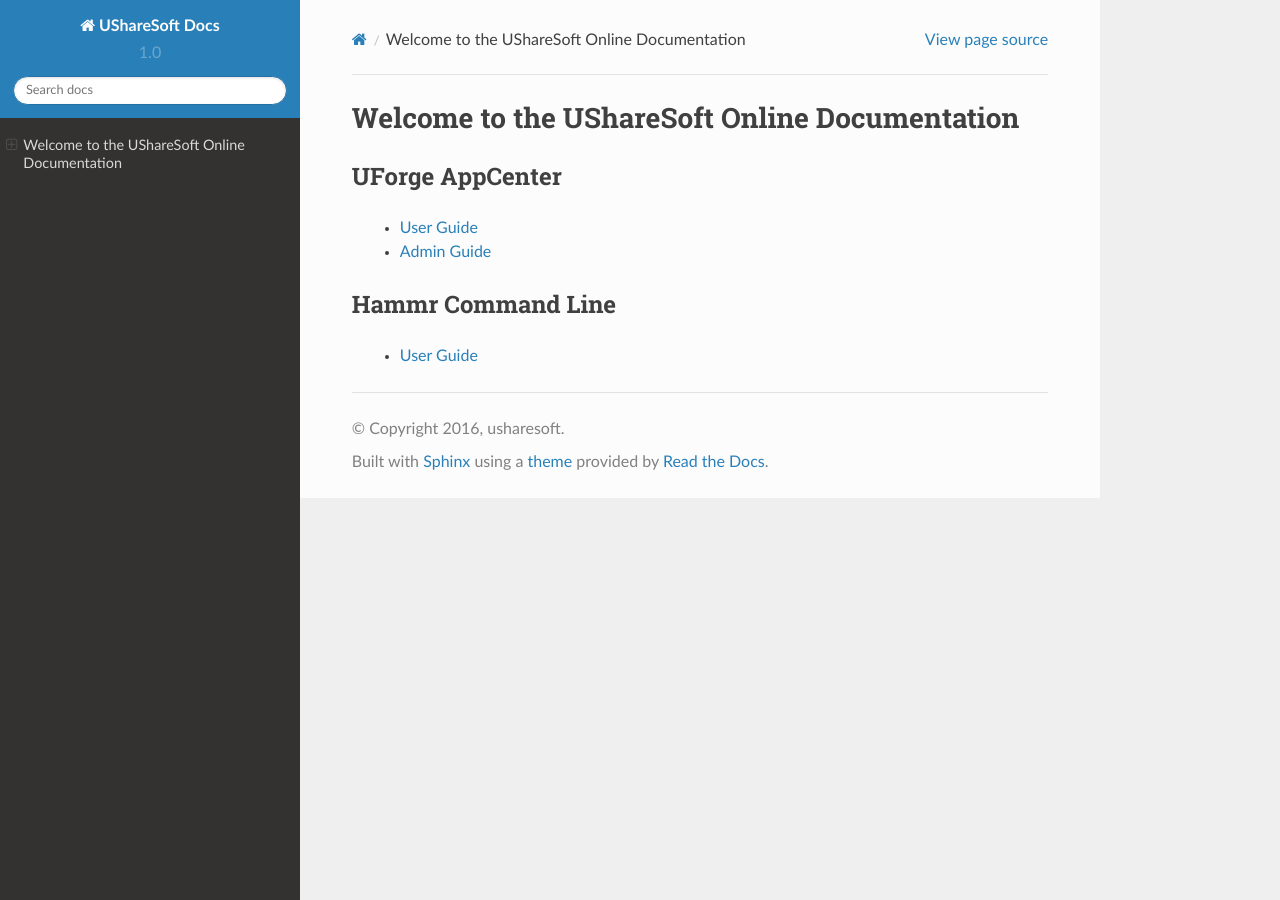
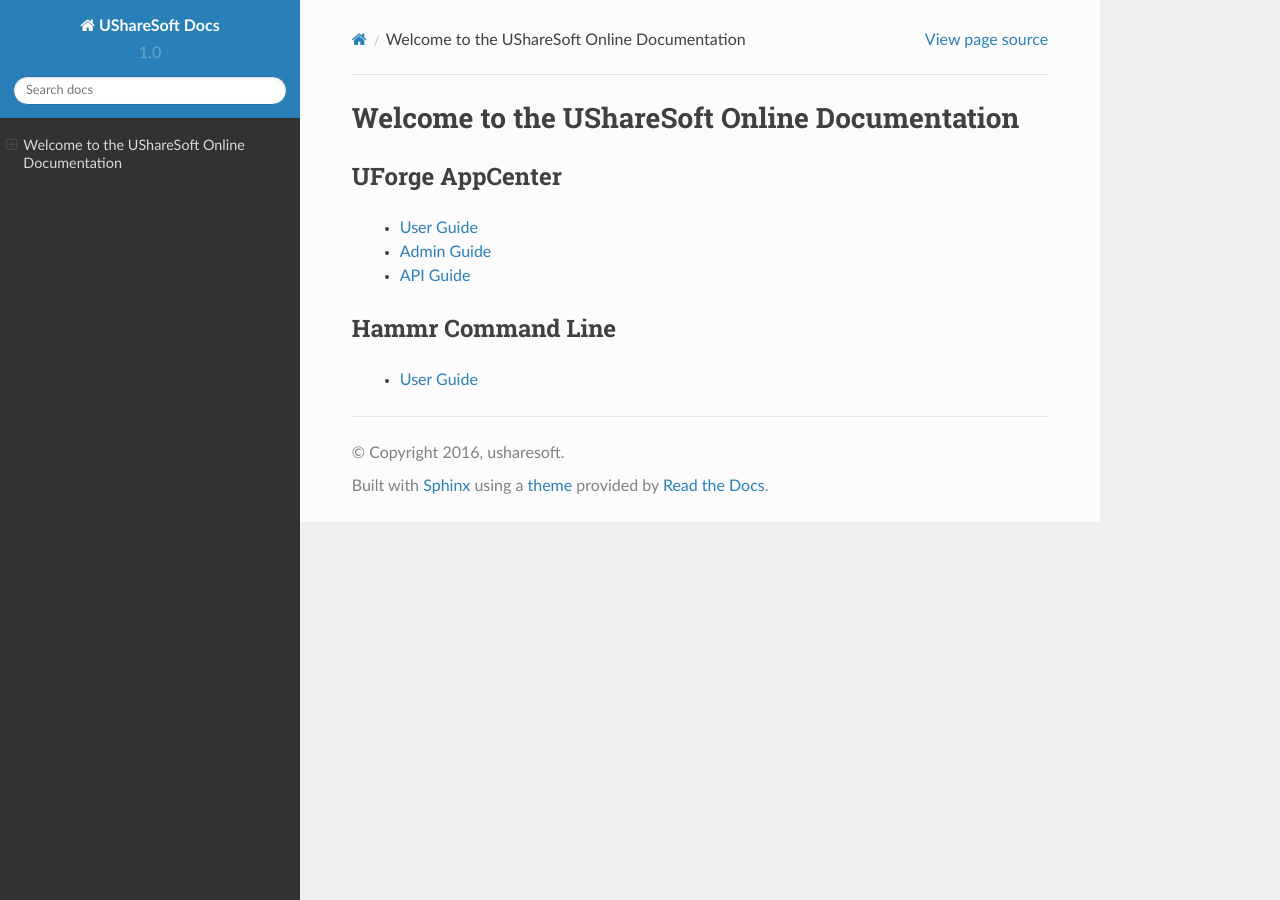
Before and after one commit to usharesoft/docs, a Sphinx documentation site: the page built from toc/source/index.rst, in a window 1280 px wide. Built offline with Sphinx 7.4.7 and the Read the Docs theme 2.0.0, drawn with Linux system fonts in a browser that asks for light colours.

Commit message:
Added link to the API docs

```diff
--- a/toc/source/index.rst
+++ b/toc/source/index.rst
@@ -8,6 +8,7 @@
 
 	* `User Guide <http://docs.usharesoft.com/projects/appcenter-user-guide/en/stable>`_
 	* `Admin Guide <http://docs.usharesoft.com/projects/appcenter-admin-guide/en/stable>`_
+	* `API Guide <http://docs.usharesoft.com/projects/appcenter-api-guide/en/stable>`_
 
 Hammr Command Line
 ------------------
```
